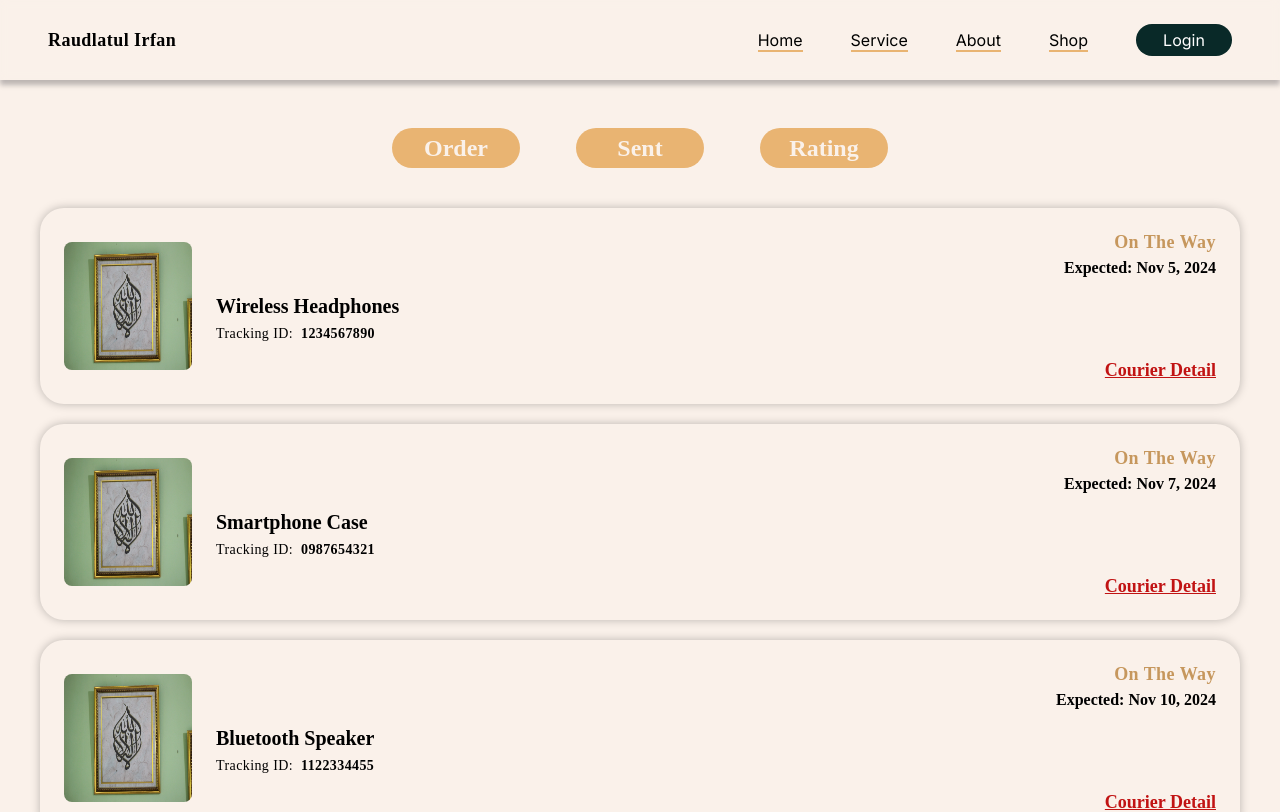
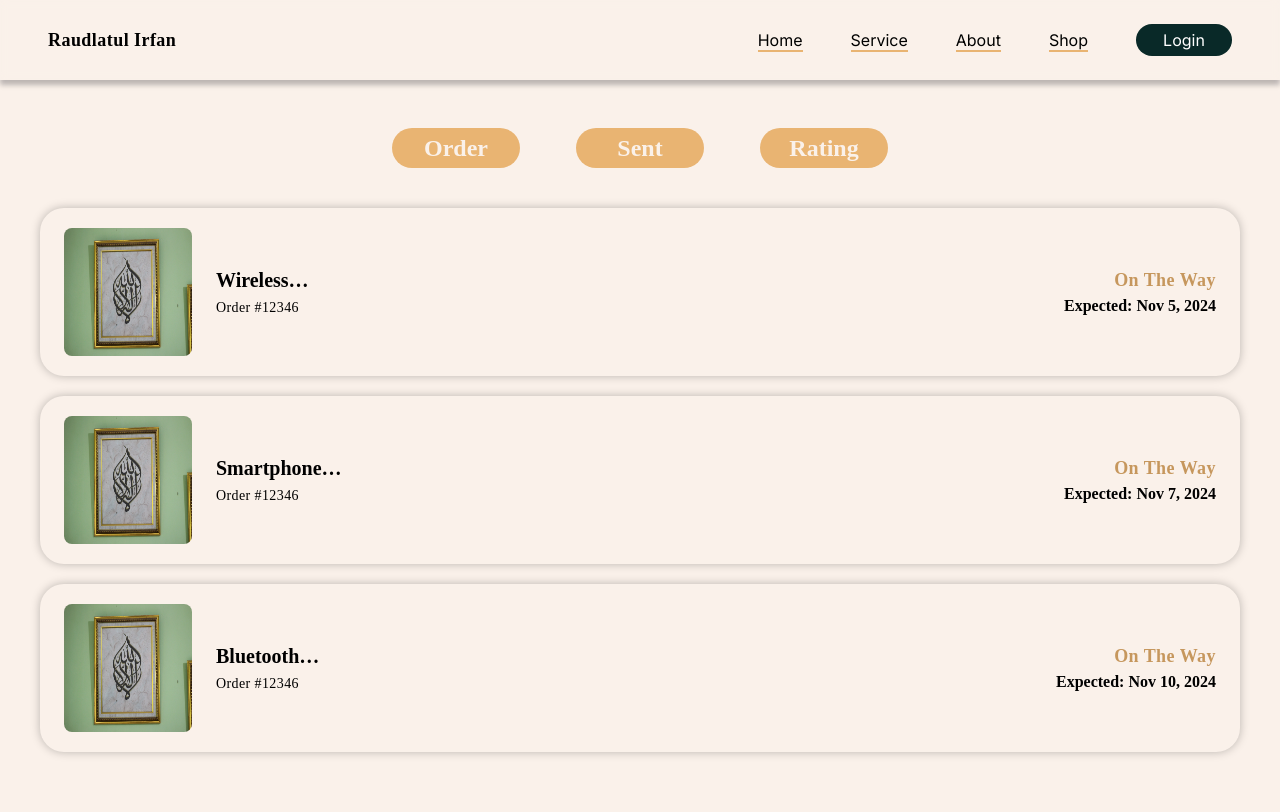
Before and after one commit to michaeltio/raudlatul_dummy, a Next.js app in the folder client/: page /profile/sent in a window 1280 px wide. Shown: the top 812 px of the page. Built offline with nearby package versions, Linux system fonts and the light colour scheme; no server answers; sample sign-in values are in the browser's storage.

Commit message:
update sent FE

```diff
--- a/client/src/app/(layout)/(protected)/profile/sent/page.jsx
+++ b/client/src/app/(layout)/(protected)/profile/sent/page.jsx
@@ -10,24 +10,21 @@ export default function Service(key) {
       id: 1,
       img: "caligraphy01.webp",
       title: "Wireless Headphones",
-      p1: "Tracking ID:",
-      p2: "1234567890",
+      p1: "Order #12346",
       p3: "Expected: Nov 5, 2024",
     },
     {
       id: 2,
       img: "caligraphy01.webp",
       title: "Smartphone Case",
-      p1: "Tracking ID:",
-      p2: "0987654321",
+      p1: "Order #12346",
       p3: "Expected: Nov 7, 2024",
     },
     {
       id: 3,
       img: "caligraphy01.webp",
       title: "Bluetooth Speaker",
-      p1: "Tracking ID:",
-      p2: "1122334455",
+      p1: "Order #12346",
       p3: "Expected: Nov 10, 2024",
     },
   ]);
--- a/client/src/components/profile/Sent.jsx
+++ b/client/src/components/profile/Sent.jsx
@@ -14,14 +14,7 @@ export default function Sent({ item }) {
           height={100}
           className="aspect-square w-20 rounded-lg md:w-32"
         />
-        <div className="flex w-full flex-col gap-3">
-          <div className="flex flex-col items-end">
-            <p className="font-ptserif text-sm font-black tracking-wide text-[#C6975D] md:text-lg">
-              On The Way
-            </p>
-            <p className="font-ptserif text-xs font-black md:text-base">{p3}</p>
-          </div>
-
+        <div className="flex w-full flex-row gap-1">
           <div className="flex flex-col gap-1">
             <h1 className="line-clamp-1 font-ptserif text-base font-black md:text-xl">
               {title}
@@ -31,11 +24,23 @@ export default function Sent({ item }) {
               <p className="font-ptserif text-xs font-black md:text-sm">{p2}</p>
             </div>
           </div>
-          <div className="flex flex-col items-end">
+
+          <div className="flex w-full flex-col gap-1">
+            <div className="flex flex-col items-end">
+              <p className="font-ptserif text-sm font-black tracking-wide text-[#C6975D] md:text-lg">
+                On The Way
+              </p>
+              <p className="font-ptserif text-xs font-black md:text-base">
+                {p3}
+              </p>
+            </div>
+          </div>
+
+          {/* <div className="flex flex-col items-end">
             <button className="text-end font-ptserif font-black text-[#C11313] underline hover:text-black md:text-lg">
               Courier Detail
             </button>
-          </div>
+          </div> */}
         </div>
       </div>
     </div>
```
